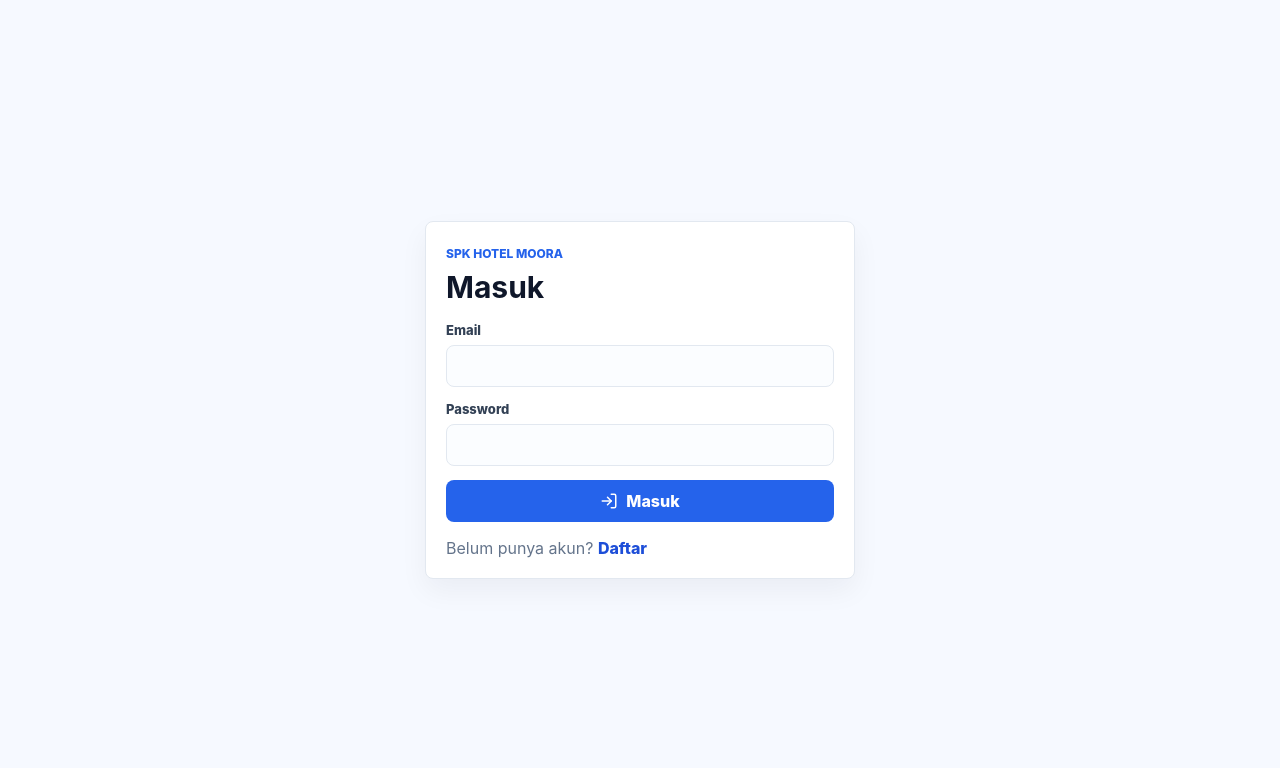
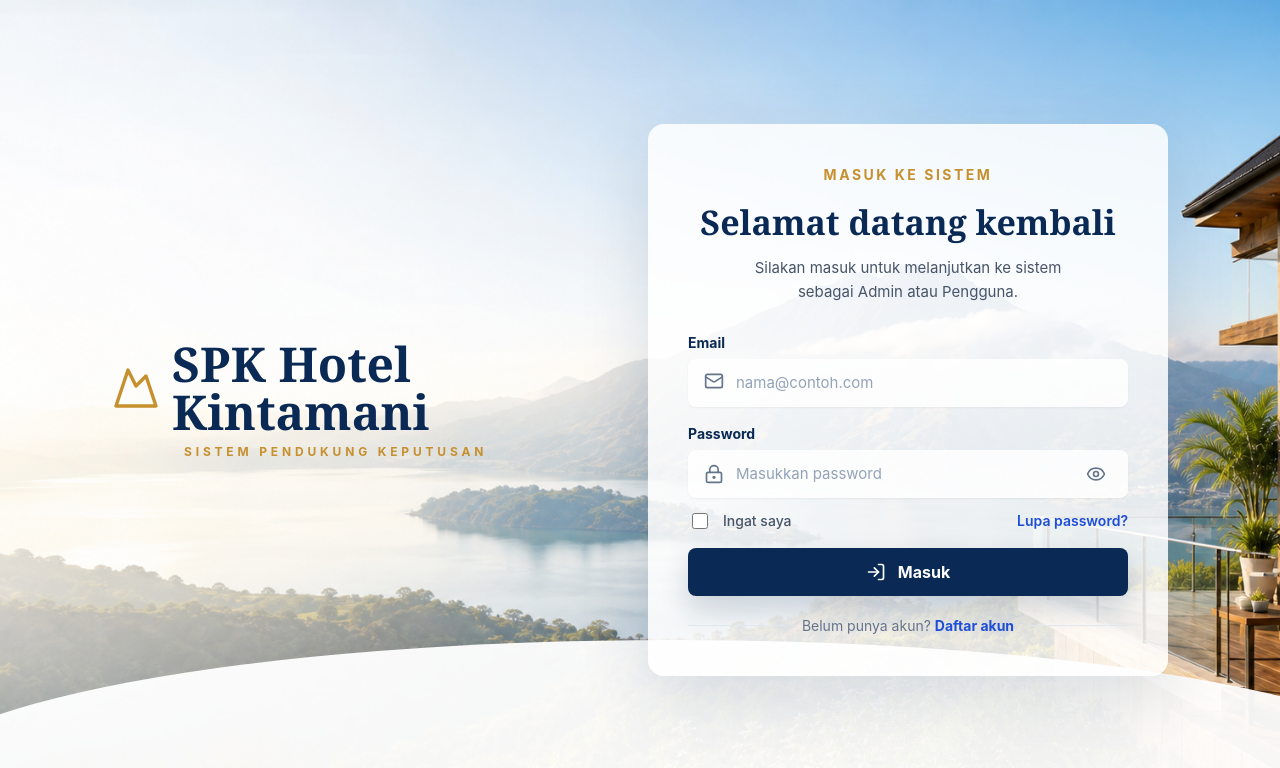
Before and after one commit to randikaaja1/spk-hotel-moora, a React (Vite) app: page /login in a window 1280 px wide. Shown: the top 768 px of the page. Built offline with nearby package versions, Linux system fonts and the light colour scheme; no server answers.

Commit message:
fix design login and register page

```diff
--- /dev/null
+++ b/src/components/auth/AuthLayout.tsx
@@ -0,0 +1,200 @@
+import type { InputHTMLAttributes, ReactNode } from "react";
+import { Eye, EyeOff, LockKeyhole, Mountain } from "lucide-react";
+import { Link } from "react-router-dom";
+import heroImage from "../../assets/hero-kintamani.png";
+
+interface AuthShellProps {
+  children: ReactNode;
+}
+
+interface AuthCardProps {
+  children: ReactNode;
+  description: string;
+  kicker: string;
+  title: string;
+}
+
+interface AuthAlertProps {
+  message: string;
+  variant: "error" | "success";
+}
+
+interface AuthFooterLinkProps {
+  label: string;
+  prompt: string;
+  to: string;
+}
+
+interface AuthSubmitButtonProps {
+  children: ReactNode;
+  disabled?: boolean;
+  icon: ReactNode;
+}
+
+interface AuthPasswordInputProps
+  extends Omit<InputHTMLAttributes<HTMLInputElement>, "type"> {
+  label: string;
+  onToggleVisibility: () => void;
+  visible: boolean;
+}
+
+interface AuthTextInputProps extends InputHTMLAttributes<HTMLInputElement> {
+  icon: ReactNode;
+  label: string;
+}
+
+// AuthShell membentuk latar gambar dan grid utama untuk halaman login/register.
+export function AuthShell({ children }: AuthShellProps) {
+  return (
+    <main className="relative h-screen max-h-screen overflow-hidden bg-white text-[#0a2a55]">
+      <img
+        alt=""
+        aria-hidden="true"
+        className="absolute inset-0 h-full w-full object-cover object-left-bottom"
+        src={heroImage}
+      />
+      <div className="absolute inset-0 bg-gradient-to-r from-white via-white/75 to-white/95" />
+      <div className="absolute inset-0 bg-gradient-to-b from-white/25 via-white/10 to-white/90" />
+      <div className="absolute -bottom-32 -left-24 h-72 w-[120%] rounded-[50%] bg-white/95" />
+
+      <section className="relative z-10 grid h-screen w-full grid-cols-1 items-center gap-5 overflow-hidden px-6 py-5 sm:px-10 lg:grid-cols-[minmax(0,1fr)_minmax(420px,520px)] lg:gap-10 lg:px-20 lg:py-8 xl:px-28">
+        <div className="flex justify-center lg:justify-start">
+          <AuthBrand />
+        </div>
+        <div className="mx-auto w-full max-w-[520px] lg:mx-0">{children}</div>
+      </section>
+    </main>
+  );
+}
+
+// AuthBrand menampilkan identitas sistem pada sisi visual halaman auth.
+function AuthBrand() {
+  return (
+    <div className="flex flex-col items-center lg:items-start">
+      <div className="flex items-center gap-3">
+        <Mountain className="h-11 w-11 text-[#c7902e] sm:h-14 sm:w-14" strokeWidth={1.7} />
+        <span className="font-serif text-3xl font-bold leading-tight text-[#0a2a55] sm:text-4xl xl:text-5xl">
+          SPK Hotel Kintamani
+        </span>
+      </div>
+      <span className="mt-2 text-center text-[11px] font-bold uppercase tracking-[0.32em] text-[#c7902e] sm:text-xs lg:pl-[72px] lg:text-left">
+        Sistem Pendukung Keputusan
+      </span>
+    </div>
+  );
+}
+
+// AuthCard menampung judul, deskripsi, dan isi form autentikasi.
+export function AuthCard({ children, description, kicker, title }: AuthCardProps) {
+  return (
+    <div className="rounded-2xl border border-slate-200/80 bg-white/85 p-5 shadow-[0_24px_70px_rgba(10,42,85,0.14)] backdrop-blur-xl sm:p-7 lg:p-9 xl:p-10">
+      <div className="text-center">
+        <span className="text-xs font-bold uppercase tracking-[0.18em] text-[#c7902e] sm:text-sm">
+          {kicker}
+        </span>
+        <h1 className="mt-4 font-serif text-3xl font-bold leading-tight text-[#0a2a55] sm:text-[34px]">
+          {title}
+        </h1>
+        <p className="mx-auto mt-3 max-w-[360px] text-sm leading-6 text-slate-600 sm:text-[15px]">
+          {description}
+        </p>
+      </div>
+      {children}
+    </div>
+  );
+}
+
+// AuthTextInput membuat field teks dengan ikon dan state fokus yang seragam.
+export function AuthTextInput({ icon, label, className = "", ...props }: AuthTextInputProps) {
+  return (
+    <label className="block">
+      <span className="text-sm font-bold text-[#0a2a55]">{label}</span>
+      <div className="mt-1.5 flex h-12 items-center rounded-lg border border-slate-300 bg-white/85 px-4 shadow-sm transition-all focus-within:border-[#0a2a55] focus-within:ring-4 focus-within:ring-blue-100">
+        <span className="shrink-0 text-slate-500">{icon}</span>
+        <input
+          className={`min-w-0 flex-1 border-0 bg-transparent px-3 text-[15px] text-[#0a2a55] outline-none placeholder:text-slate-400 ${className}`}
+          {...props}
+        />
+      </div>
+    </label>
+  );
+}
+
+// AuthPasswordInput membuat field password dengan tombol lihat/sembunyikan.
+export function AuthPasswordInput({
+  label,
+  onToggleVisibility,
+  visible,
+  className = "",
+  ...props
+}: AuthPasswordInputProps) {
+  return (
+    <label className="block">
+      <span className="text-sm font-bold text-[#0a2a55]">{label}</span>
+      <div className="mt-1.5 flex h-12 items-center rounded-lg border border-slate-300 bg-white/85 px-4 shadow-sm transition-all focus-within:border-[#0a2a55] focus-within:ring-4 focus-within:ring-blue-100">
+        <LockKeyhole className="h-5 w-5 shrink-0 text-slate-500" />
+        <input
+          className={`min-w-0 flex-1 border-0 bg-transparent px-3 text-[15px] text-[#0a2a55] outline-none placeholder:text-slate-400 ${className}`}
+          type={visible ? "text" : "password"}
+          {...props}
+        />
+        <button
+          aria-label={visible ? "Sembunyikan password" : "Lihat password"}
+          className="flex h-8 w-8 shrink-0 items-center justify-center rounded-full border-0 bg-transparent p-0 text-slate-500 transition hover:bg-slate-100 hover:text-[#0a2a55]"
+          onClick={onToggleVisibility}
+          type="button"
+        >
+          {visible ? <EyeOff className="h-5 w-5" /> : <Eye className="h-5 w-5" />}
+        </button>
+      </div>
+    </label>
+  );
+}
+
+// AuthAlert menampilkan pesan error atau sukses pada form auth.
+export function AuthAlert({ message, variant }: AuthAlertProps) {
+  if (!message) {
+    return null;
+  }
+
+  const tone =
+    variant === "success"
+      ? "border-emerald-200 bg-emerald-50 text-emerald-700"
+      : "border-red-200 bg-red-50 text-red-700";
+
+  return (
+    <div className={`rounded-lg border px-4 py-2.5 text-sm font-semibold ${tone}`} role="alert">
+      {message}
+    </div>
+  );
+}
+
+// AuthSubmitButton membuat tombol aksi utama untuk login/register.
+export function AuthSubmitButton({ children, disabled = false, icon }: AuthSubmitButtonProps) {
+  return (
+    <button
+      className="mt-1 flex h-12 w-full items-center justify-center gap-3 rounded-lg border-0 bg-[#0a2a55] px-5 text-base font-bold text-white shadow-[0_14px_28px_rgba(10,42,85,0.18)] transition-all hover:-translate-y-0.5 hover:bg-[#0f3f78] disabled:translate-y-0 disabled:cursor-not-allowed disabled:opacity-70"
+      disabled={disabled}
+      type="submit"
+    >
+      {icon}
+      {children}
+    </button>
+  );
+}
+
+// AuthFooterLink menampilkan pemisah dan tautan perpindahan login/register.
+export function AuthFooterLink({ label, prompt, to }: AuthFooterLinkProps) {
+  return (
+    <div className="mt-5 flex items-center gap-4">
+      <span className="h-px flex-1 bg-slate-200" />
+      <p className="shrink-0 text-sm text-slate-500">
+        {prompt}{" "}
+        <Link className="font-bold text-blue-700 transition hover:text-[#0a2a55]" to={to}>
+          {label}
+        </Link>
+      </p>
+      <span className="h-px flex-1 bg-slate-200" />
+    </div>
+  );
+}
--- a/src/pages/LoginPage/index.tsx
+++ b/src/pages/LoginPage/index.tsx
@@ -1,12 +1,24 @@
 import { FormEvent, useState } from "react";
-import { LogIn } from "lucide-react";
-import { Link, Navigate, useLocation, useNavigate } from "react-router-dom";
-import { Alert } from "../../components/ui/Alert";
-import { Button } from "../../components/ui/Button";
-import { Card } from "../../components/ui/Card";
-import { InputField } from "../../components/ui/FormField";
+import { LogIn, Mail } from "lucide-react";
+import { Navigate, useLocation, useNavigate } from "react-router-dom";
+import {
+  AuthAlert,
+  AuthCard,
+  AuthFooterLink,
+  AuthPasswordInput,
+  AuthShell,
+  AuthSubmitButton,
+  AuthTextInput
+} from "../../components/auth/AuthLayout";
 import { useAuth } from "../../context/AuthContext";
 import { ApiRequestError } from "../../types/api";
+
+type LoginLocationState = {
+  from?: {
+    pathname?: string;
+    search?: string;
+  };
+};
 
 // LoginPage menangani form masuk admin dan user.
 export function LoginPage() {
@@ -15,14 +27,14 @@ export function LoginPage() {
   const location = useLocation();
   const [email, setEmail] = useState("");
   const [password, setPassword] = useState("");
+  const [remember, setRemember] = useState(false);
+  const [showPassword, setShowPassword] = useState(false);
   const [error, setError] = useState("");
   const [submitting, setSubmitting] = useState(false);
 
   if (user) {
     return <Navigate to={user.role === "admin" ? "/admin/dashboard" : "/hotels"} replace />;
   }
-
-  const from = location.state && typeof location.state === "object" ? location.state : null;
 
   // handleSubmit mengirim form login dan mengarahkan user sesuai role.
   async function handleSubmit(event: FormEvent<HTMLFormElement>) {
@@ -33,10 +45,9 @@ export function LoginPage() {
     try {
       const loggedUser = await login({ email, password });
       const fallbackPath = loggedUser.role === "admin" ? "/admin/dashboard" : "/hotels";
-      const targetPath =
-        from && "from" in from && typeof from.from === "object"
-          ? fallbackPath
-          : fallbackPath;
+      const locationState = location.state as LoginLocationState | null;
+      const from = locationState?.from;
+      const targetPath = from?.pathname ? `${from.pathname}${from.search ?? ""}` : fallbackPath;
 
       navigate(targetPath, { replace: true });
     } catch (err) {
@@ -47,34 +58,59 @@ export function LoginPage() {
   }
 
   return (
-    <main className="auth-page">
-      <Card className="auth-card">
-        <span className="eyebrow">SPK Hotel MOORA</span>
-        <h1>Masuk</h1>
-        <Alert message={error} variant="error" />
-        <form className="form-grid" onSubmit={handleSubmit}>
-          <InputField
+    <AuthShell>
+      <AuthCard
+        description="Silakan masuk untuk melanjutkan ke sistem sebagai Admin atau Pengguna."
+        kicker="Masuk ke Sistem"
+        title="Selamat datang kembali"
+      >
+        <form className="mt-7 space-y-4" onSubmit={handleSubmit}>
+          <AuthAlert message={error} variant="error" />
+          <AuthTextInput
+            autoComplete="email"
+            icon={<Mail className="h-5 w-5" />}
             label="Email"
             onChange={(event) => setEmail(event.target.value)}
+            placeholder="nama@contoh.com"
             required
             type="email"
             value={email}
           />
-          <InputField
-            label="Password"
-            onChange={(event) => setPassword(event.target.value)}
-            required
-            type="password"
-            value={password}
-          />
-          <Button disabled={submitting} icon={<LogIn size={18} />} type="submit">
+          <div>
+            <AuthPasswordInput
+              autoComplete="current-password"
+              label="Password"
+              onChange={(event) => setPassword(event.target.value)}
+              onToggleVisibility={() => setShowPassword((current) => !current)}
+              placeholder="Masukkan password"
+              required
+              value={password}
+              visible={showPassword}
+            />
+            <div className="mt-3 flex items-center justify-between gap-4">
+              <label className="flex items-center gap-3 text-sm font-medium text-slate-600">
+                <input
+                  checked={remember}
+                  className="h-4 w-4 rounded border-slate-300 accent-[#0a2a55]"
+                  onChange={(event) => setRemember(event.target.checked)}
+                  type="checkbox"
+                />
+                Ingat saya
+              </label>
+              <button
+                className="border-0 bg-transparent p-0 text-sm font-semibold text-blue-700 transition hover:text-[#0a2a55]"
+                type="button"
+              >
+                Lupa password?
+              </button>
+            </div>
+          </div>
+          <AuthSubmitButton disabled={submitting} icon={<LogIn className="h-5 w-5" />}>
             {submitting ? "Memproses" : "Masuk"}
-          </Button>
+          </AuthSubmitButton>
         </form>
-        <p className="auth-footnote">
-          Belum punya akun? <Link to="/register">Daftar</Link>
-        </p>
-      </Card>
-    </main>
+        <AuthFooterLink label="Daftar akun" prompt="Belum punya akun?" to="/register" />
+      </AuthCard>
+    </AuthShell>
   );
 }
--- a/src/pages/RegisterPage/index.tsx
+++ b/src/pages/RegisterPage/index.tsx
@@ -1,10 +1,15 @@
 import { FormEvent, useState } from "react";
-import { UserPlus } from "lucide-react";
-import { Link, Navigate, useNavigate } from "react-router-dom";
-import { Alert } from "../../components/ui/Alert";
-import { Button } from "../../components/ui/Button";
-import { Card } from "../../components/ui/Card";
-import { InputField } from "../../components/ui/FormField";
+import { Mail, UserPlus, UserRound } from "lucide-react";
+import { Navigate, useNavigate } from "react-router-dom";
+import {
+  AuthAlert,
+  AuthCard,
+  AuthFooterLink,
+  AuthPasswordInput,
+  AuthShell,
+  AuthSubmitButton,
+  AuthTextInput
+} from "../../components/auth/AuthLayout";
 import { useAuth } from "../../context/AuthContext";
 import { ApiRequestError } from "../../types/api";
 
@@ -15,6 +20,7 @@ export function RegisterPage() {
   const [name, setName] = useState("");
   const [email, setEmail] = useState("");
   const [password, setPassword] = useState("");
+  const [showPassword, setShowPassword] = useState(false);
   const [message, setMessage] = useState("");
   const [error, setError] = useState("");
   const [submitting, setSubmitting] = useState(false);
@@ -42,42 +48,51 @@ export function RegisterPage() {
   }
 
   return (
-    <main className="auth-page">
-      <Card className="auth-card">
-        <span className="eyebrow">Akun User</span>
-        <h1>Daftar</h1>
-        <Alert message={message} variant="success" />
-        <Alert message={error} variant="error" />
-        <form className="form-grid" onSubmit={handleSubmit}>
-          <InputField
+    <AuthShell>
+      <AuthCard
+        description="Buat akun pengguna untuk mulai memilih preferensi dan melihat rekomendasi hotel."
+        kicker="Daftar Akun"
+        title="Mulai gunakan sistem"
+      >
+        <form className="mt-7 space-y-4" onSubmit={handleSubmit}>
+          <AuthAlert message={message} variant="success" />
+          <AuthAlert message={error} variant="error" />
+          <AuthTextInput
+            autoComplete="name"
+            icon={<UserRound className="h-5 w-5" />}
             label="Nama"
             onChange={(event) => setName(event.target.value)}
+            placeholder="Nama lengkap"
             required
             value={name}
           />
-          <InputField
+          <AuthTextInput
+            autoComplete="email"
+            icon={<Mail className="h-5 w-5" />}
             label="Email"
             onChange={(event) => setEmail(event.target.value)}
+            placeholder="nama@contoh.com"
             required
             type="email"
             value={email}
           />
-          <InputField
+          <AuthPasswordInput
+            autoComplete="new-password"
             label="Password"
             minLength={6}
             onChange={(event) => setPassword(event.target.value)}
+            onToggleVisibility={() => setShowPassword((current) => !current)}
+            placeholder="Minimal 6 karakter"
             required
-            type="password"
             value={password}
+            visible={showPassword}
           />
-          <Button disabled={submitting} icon={<UserPlus size={18} />} type="submit">
+          <AuthSubmitButton disabled={submitting} icon={<UserPlus className="h-5 w-5" />}>
             {submitting ? "Memproses" : "Daftar"}
-          </Button>
+          </AuthSubmitButton>
         </form>
-        <p className="auth-footnote">
-          Sudah punya akun? <Link to="/login">Masuk</Link>
-        </p>
-      </Card>
-    </main>
+        <AuthFooterLink label="Masuk" prompt="Sudah punya akun?" to="/login" />
+      </AuthCard>
+    </AuthShell>
   );
 }
```
